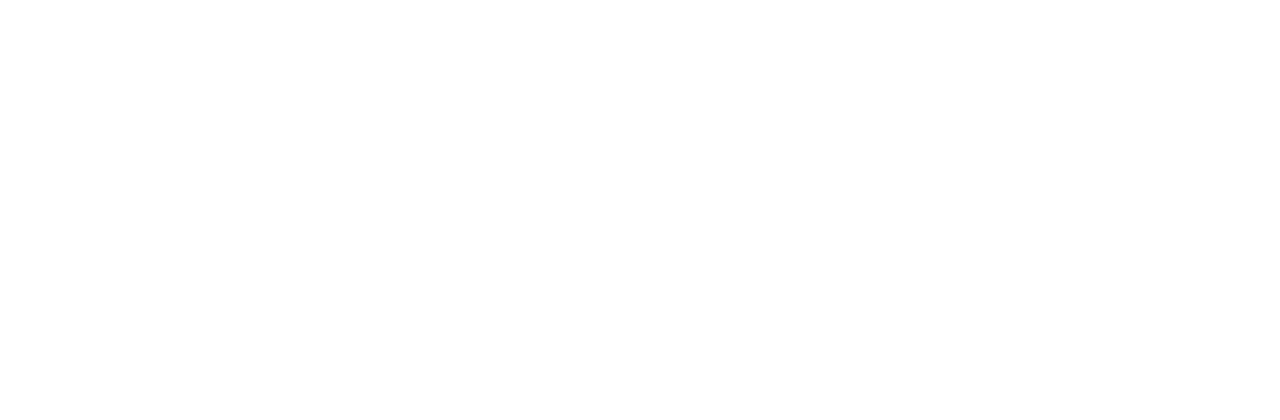
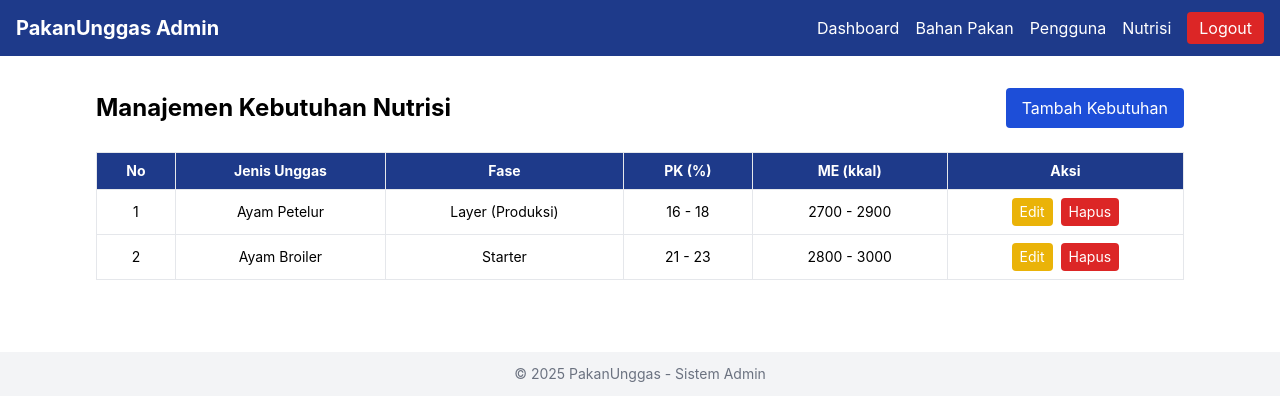
Before and after one commit to dhifanfadhilah/formulasi-ransum, a React (Create React App) app in the folder frontend/: page /admin/kebutuhan-nutrisi in a window 1280 px wide. Before the commit this address had no page. Shown: the top 420 px of the page. Built offline with nearby package versions, Linux system fonts and the light colour scheme.

Commit message:
add kebutuhan nutrisi  page for admin

```diff
--- a/frontend/src/App.js
+++ b/frontend/src/App.js
@@ -13,6 +13,7 @@
 import DashboardAdmin from './pages/admin/DashboardAdmin';
 import BahanPakanAdmin from './pages/admin/BahanPakanAdmin';
 import PenggunaAdmin from './pages/admin/PenggunaAdmin';
+import KebutuhanNutrisiAdmin from './pages/admin/KebutuhanNutrisiAdmin';
 
 function App() {
   return (
@@ -31,6 +32,7 @@
         <Route path="/admin/dashboard" element={<DashboardAdmin />} />
         <Route path="/admin/bahan-pakan" element={<BahanPakanAdmin />} />
         <Route path="/admin/pengguna" element={<PenggunaAdmin />} />
+        <Route path="/admin/kebutuhan-nutrisi" element={<KebutuhanNutrisiAdmin />} />
       </Routes>
     </Router>
   );
--- /dev/null
+++ b/frontend/src/pages/admin/KebutuhanNutrisiAdmin.js
@@ -0,0 +1,81 @@
+import React from "react";
+import HeaderAdmin from "../../components/HeaderAdmin";
+import FooterAdmin from "../../components/FooterAdmin";
+
+const KebutuhanNutrisiAdmin = () => {
+  const kebutuhan = [
+    {
+      id: 1,
+      jenis: "Ayam Petelur",
+      fase: "Layer (Produksi)",
+      pk_min: 16.0,
+      pk_max: 18.0,
+      me_min: 2700,
+      me_max: 2900,
+    },
+    {
+      id: 2,
+      jenis: "Ayam Broiler",
+      fase: "Starter",
+      pk_min: 21.0,
+      pk_max: 23.0,
+      me_min: 2800,
+      me_max: 3000,
+    },
+  ];
+
+  return (
+    <>
+      <HeaderAdmin />
+      <main className="p-4 md:p-8 max-w-6xl mx-auto">
+        <div className="flex justify-between items-center mb-6">
+          <h2 className="text-2xl font-bold">Manajemen Kebutuhan Nutrisi</h2>
+          <button className="bg-blue-700 text-white px-4 py-2 rounded hover:bg-blue-800">
+            Tambah Kebutuhan
+          </button>
+        </div>
+
+        <div className="overflow-x-auto">
+          <table className="w-full border text-sm">
+            <thead className="bg-blue-900 text-white">
+              <tr>
+                <th className="px-3 py-2 border">No</th>
+                <th className="px-3 py-2 border">Jenis Unggas</th>
+                <th className="px-3 py-2 border">Fase</th>
+                <th className="px-3 py-2 border">PK (%)</th>
+                <th className="px-3 py-2 border">ME (kkal)</th>
+                <th className="px-3 py-2 border">Aksi</th>
+              </tr>
+            </thead>
+            <tbody>
+              {kebutuhan.map((data, index) => (
+                <tr key={data.id} className="text-center hover:bg-gray-100">
+                  <td className="border px-3 py-2">{index + 1}</td>
+                  <td className="border px-3 py-2">{data.jenis}</td>
+                  <td className="border px-3 py-2">{data.fase}</td>
+                  <td className="border px-3 py-2">
+                    {data.pk_min} - {data.pk_max}
+                  </td>
+                  <td className="border px-3 py-2">
+                    {data.me_min} - {data.me_max}
+                  </td>
+                  <td className="border px-3 py-2 space-x-2">
+                    <button className="bg-yellow-500 text-white px-2 py-1 rounded hover:bg-yellow-600">
+                      Edit
+                    </button>
+                    <button className="bg-red-600 text-white px-2 py-1 rounded hover:bg-red-700">
+                      Hapus
+                    </button>
+                  </td>
+                </tr>
+              ))}
+            </tbody>
+          </table>
+        </div>
+      </main>
+      <FooterAdmin />
+    </>
+  );
+};
+
+export default KebutuhanNutrisiAdmin;
```
